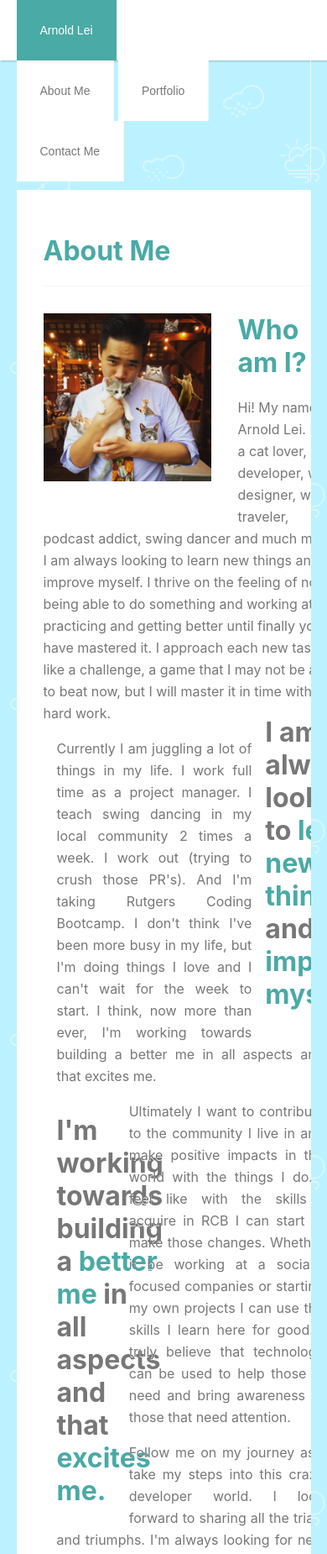
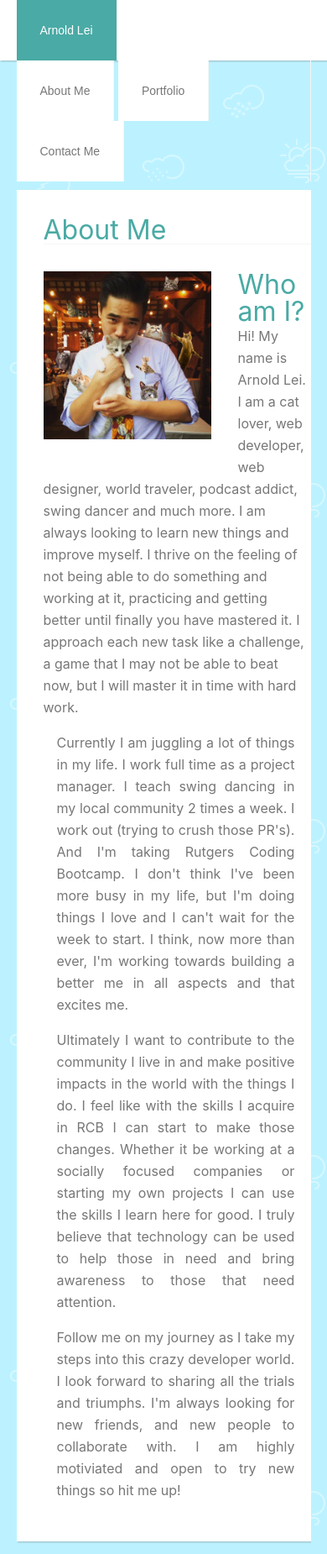
Before and after one commit to arnold-lei/basic-portfolio, a PHP site: page / in a window 390 px wide. Shown: the top 1850 px of the page at 84% size. Run offline with PHP 8.4, Linux system fonts and the light colour scheme.

Commit message:
Still working on the responsive web design

```diff
--- a/assets/css/responsive.css
+++ b/assets/css/responsive.css
@@ -42,7 +42,13 @@
   padding:0 0 0 0;
 
 }
+.text{
+  width:90%;
+}
 
+.quote{
+  display:none;
+}
 /*Gallery Styles*/
 
 .gallery-pic{
@@ -61,6 +67,7 @@
 .gallery-pic span{
   position:absolute;
   width:90%;
+  height:2em;
   padding:1em 0;
   background-color: #4aaaa5;
   color:#fff;
--- a/contact.html
+++ b/contact.html
@@ -3,6 +3,7 @@
 <head>
   <meta name="viewport" content="width=device-width, initial-scale=1.0">
   <title>Arnold's Portfolio</title>
+  <link rel="stylesheet" type="text/css" href="assets/css/reset.css">
   <link rel="stylesheet" type="text/css" href="assets/css/style.css">
   <link rel="stylesheet" type="text/css" href="assets/css/responsive.css">
 </head>
--- a/index.html
+++ b/index.html
@@ -3,6 +3,7 @@
 <head>
   <meta name="viewport" content="width=device-width, initial-scale=1.0">
   <title>Arnold's Portfolio</title>
+  <link rel="stylesheet" type="text/css" href="assets/css/reset.css">
   <link rel="stylesheet" type="text/css" href="assets/css/style.css">
   <link rel="stylesheet" type="text/css" href="assets/css/responsive.css">
 </head>
```
